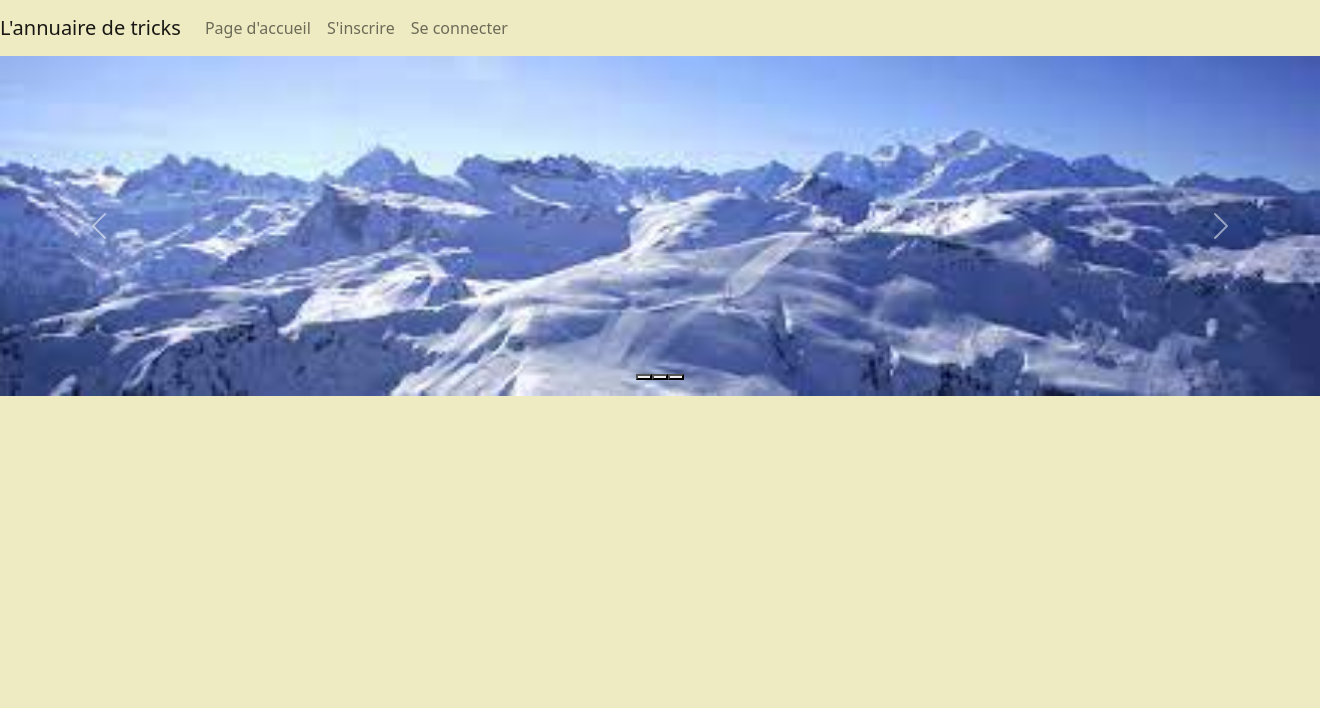
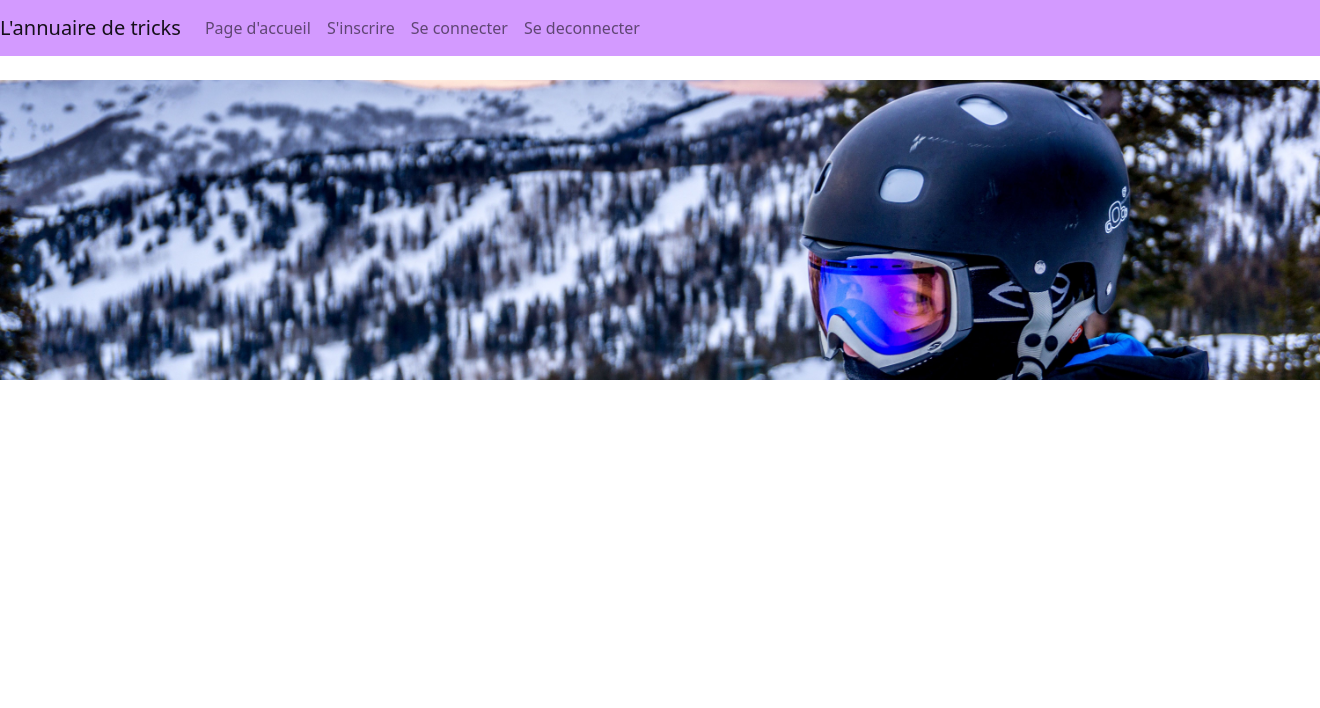
Before and after one commit to Havet-68/P6_SnowTricks, a Symfony app: template templates/home_page/index.html.twig in a window 1320 px wide; the page is wider, and only the part inside the window is pictured. Shown: the top 708 px of that part. Run offline with Twig, Linux system fonts and the light colour scheme; the template is opened without the code that fills it, so the values that code supplies are empty; some libraries are stand-ins or nearby versions.

Commit message:
ajout de style

```diff
--- a/public/style.css
+++ b/public/style.css
@@ -9,11 +9,26 @@
     /* colors */
     --night-blue: #010135;
     --middle-blue: #01528A;
-    --soft-blue: #0096D3;
-    --soft-yellow: #EEEBC2;
+    --soft-blue: #a229ff78;
+    --total-white: #ffffff;
     --soft-brown: #C7BFAA;
 }
 
 body {
-    background-color: var(--soft-yellow);
+    background-color: var(--total-white);
 }
+
+.navbar {
+    background-color: var(--soft-blue);
+}
+
+.card-img-top {
+    height: 250px;
+    object-fit: cover;
+
+}
+
+.banniere img {
+    max-height: 300px;
+    object-fit: cover;
+}
--- a/src/Entity/Trick.php
+++ b/src/Entity/Trick.php
@@ -24,7 +24,7 @@ class Trick
     #[ORM\Column(type: 'string', length: 255)]
     private $trickGroup;
 
-    #[ORM\Column(type: 'string', length: 255)]
+    #[ORM\Column(type: 'text')]
     private $content;
 
     #[ORM\OneToMany(mappedBy: 'trick', targetEntity: Comments::class, orphanRemoval: true)]
--- a/src/Form/TrickType.php
+++ b/src/Form/TrickType.php
@@ -3,6 +3,7 @@
 namespace App\Form;
 
 use App\Entity\Trick;
+use FOS\CKEditorBundle\Form\Type\CKEditorType;
 use Symfony\Component\Form\AbstractType;
 use Symfony\Component\Form\Extension\Core\Type\FileType;
 use Symfony\Component\Form\FormBuilderInterface;
@@ -19,7 +20,7 @@ class TrickType extends AbstractType
             ->add('difficulty')
             ->add('name')
             ->add('trickGroup')
-            ->add('content')
+            ->add('content', CKEditorType::class)
 
         ;
     }
--- a/templates/base.html.twig
+++ b/templates/base.html.twig
@@ -22,13 +22,16 @@
         <div class="collapse navbar-collapse" id="navbarSupportedContent">
             <ul class="navbar-nav mr-auto">
             <li class="nav-item active">
-                <a class="nav-link" href="index.php">Page d'accueil</a>
+                <a class="nav-link" href="/">Page d'accueil</a>
             </li>
             <li>
                 <a href="register" class="nav-link">S'inscrire</a>
             </li>
              <li>
                 <a href="login" class="nav-link">Se connecter</a>
+            </li>
+            <li>
+                <a href="login" class="nav-link">Se deconnecter</a>
             </li>
         </div>
     </nav>
--- a/templates/home_page/index.html.twig
+++ b/templates/home_page/index.html.twig
@@ -3,48 +3,8 @@
 
 {% block body %}
 
-<div id="carouselExampleCrossfade" class="carousel slide carousel-fade mb-4" data-mdb-ride="carousel">
-  <div class="carousel-indicators">
-    <button
-      type="button"
-      data-mdb-target="#carouselExampleCrossfade"
-      data-mdb-slide-to="0"
-      class="active"
-      aria-current="true"
-      aria-label="Slide 1"
-    ></button>
-    <button
-      type="button"
-      data-mdb-target="#carouselExampleCrossfade"
-      data-mdb-slide-to="1"
-      aria-label="Slide 2"
-    ></button>
-    <button
-      type="button"
-      data-mdb-target="#carouselExampleCrossfade"
-      data-mdb-slide-to="2"
-      aria-label="Slide 3"
-    ></button>
-  </div>
-  <div class="carousel-inner">
-    <div class="carousel-item active">
-      <img src="img/banniere1.jpg" class="d-block w-100" alt="Wild Landscape"/>
-    </div>
-    <div class="carousel-item">
-      <img src="img/banniere2.jpg" class="d-block w-100" alt="Camera"/>
-    </div>
-    <div class="carousel-item">
-      <img src="img/banniere3.jpg" class="d-block w-100" alt="Exotic Fruits"/>
-    </div>
-  </div>
-  <button class="carousel-control-prev" type="button" data-mdb-target="#carouselExampleCrossfade" data-mdb-slide="prev">
-    <span class="carousel-control-prev-icon" aria-hidden="true"></span>
-    <span class="visually-hidden">Previous</span>
-  </button>
-  <button class="carousel-control-next" type="button" data-mdb-target="#carouselExampleCrossfade" data-mdb-slide="next">
-    <span class="carousel-control-next-icon" aria-hidden="true"></span>
-    <span class="visually-hidden">Next</span>
-  </button>
+<div class="row banniere my-4">
+<img src="./img/banniere2.jpg" alt="">
 </div>
 
 <div class="container">
@@ -56,12 +16,12 @@
               <img class="card-img-top" src="./img/{{trick.photo}}" alt="Card image cap">
               <h5 class="card-header">{{trick.name}}</h5>
               <div class="card-body">
-                <p class="card-text">{{trick.content}}</p>
-                <a href="#" class="btn btn-primary">Lire la suire</a>
+                <p class="card-text">{{trick.content|slice(0,100)|raw}}...</p>
+                <a href="trick/{{trick.id}}" class="btn btn-primary">Lire la suire</a>
                 {% if app.user %}
                 {% if is_granted('ROLE_ADMIN') or trick.user.id == app.user.id %}
-                <a class="edit btn btn-outline-warning" href="{{trick.id}}/edit">Modifier</a>
-                <a class="delete btn btn-outline-danger" href="{{trick.id}}/delete">delete</a>
+                <a class="edit btn btn-outline-warning" href="trick/{{trick.id}}/edit">Modifier</a>
+                <a class="delete btn btn-outline-danger" href="trick/{{trick.id}}/delete">delete</a>
                 {% endif %}
                 {% endif %}
               </div>
--- a/templates/trick/index.html.twig
+++ b/templates/trick/index.html.twig
@@ -22,7 +22,7 @@
                 <td>{{ trick.difficulty }}</td>
                 <td>{{ trick.name }}</td>
                 <td>{{ trick.trickGroup }}</td>
-                <td>{{ trick.content }}</td>
+                <td>{{ trick.content|slice(0,100)|raw }}</td>
                 <td>
                     <a href="{{ path('trick_show', {'id': trick.id}) }}">show</a>
                     <a href="{{ path('trick_edit', {'id': trick.id}) }}">edit</a>
--- a/templates/trick/show.html.twig
+++ b/templates/trick/show.html.twig
@@ -13,7 +13,7 @@
                 <h2 class='text-center'>{{trick.trickGroup}}</h2>
 
                 <br><br>
-                <p>{{trick.content}}</p>
+                <p>{{trick.content|raw}}</p>
                 {# <time class="text-right">{{trick.createdAt|date("d/m/Y")}}</time> ceci n'est pas demandé ni l'auteur d'ailleurs#}
                 {# <p>{{trick.user.username}}</p> #}
             </div>
```
Also changed, not shown: templates/registration/register.html.twig (+11 -3 lines), public/img/720.jpg (added), public/img/72020220914113025.jpg (added), public/img/indy20220914110606.jpg (added), public/img/sad20220913150757.jpg (added), public/img/sad20220914110936.jpg (added), public/img/stalefish20220913150517.jpg (added), public/img/stalefish20220913181750.jpg (added), public/img/stalefish20220913182456.jpg (added), public/img/stalefish20220914110313.jpg (added), public/img/stalefish20220914110504.jpg (added).
